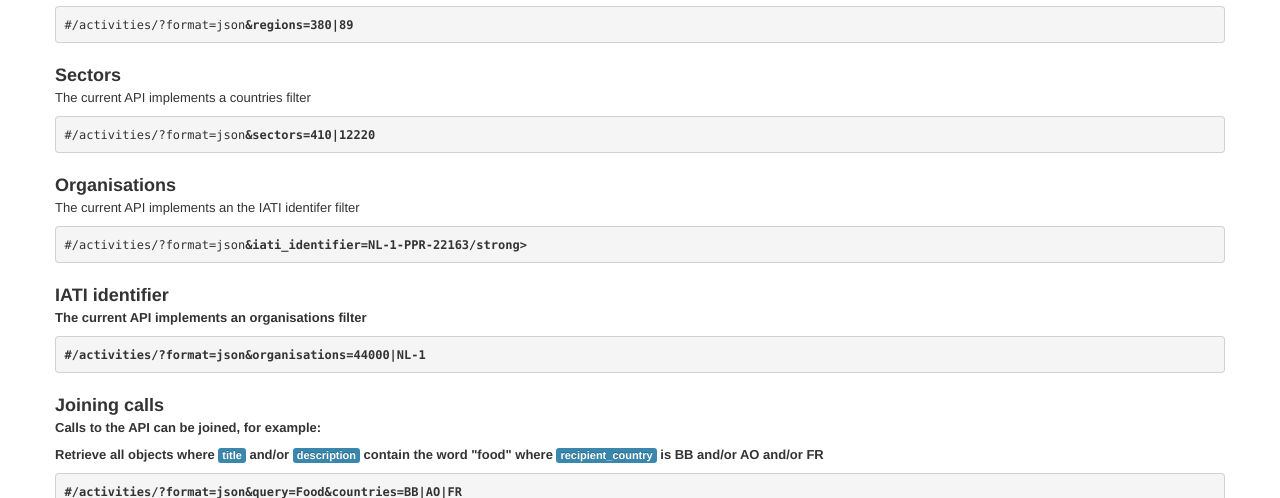
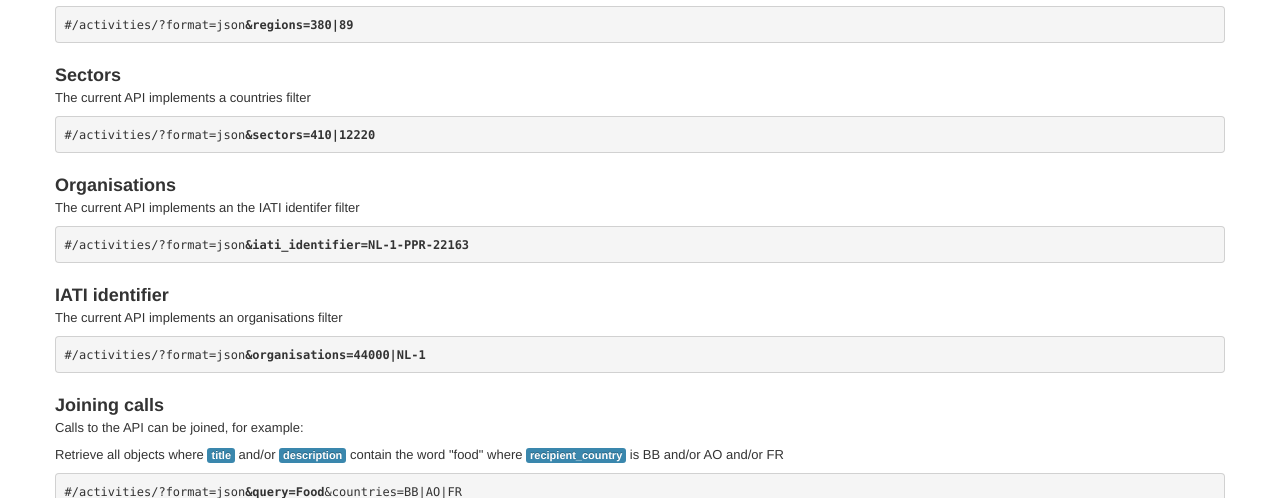
Before and after one commit to openaid-IATI/OIPA-V2, a Django app: template iati/templates/documentation/filtering.html in a window 1280 px wide. Shown: the part 704-1202 px from the top of the page. Run offline with Django 3.2, Linux system fonts and the light colour scheme; the template is opened without the code that fills it: most values are stand-ins (such as "Sample title", 1, 10 or a date in 2020); some libraries are stand-ins or nearby versions.

Commit message:
modified txt glitch

```diff
--- a/iati/templates/documentation/filtering.html
+++ b/iati/templates/documentation/filtering.html
@@ -34,7 +34,7 @@
             <div class="span12">
                 <h3 class="push_10px_top">Organisations</h3>
                 <p>The current API implements an the IATI identifer filter</p>
-                <pre><code>{{ api_url }}/activities/?format=json<strong>&iati_identifier=NL-1-PPR-22163/strong></code></pre>
+                <pre><code>{{ api_url }}/activities/?format=json<strong>&iati_identifier=NL-1-PPR-22163</strong></code></pre>
             </div>
                         <div class="span12">
                 <h3 class="push_10px_top">IATI identifier</h3>
```
